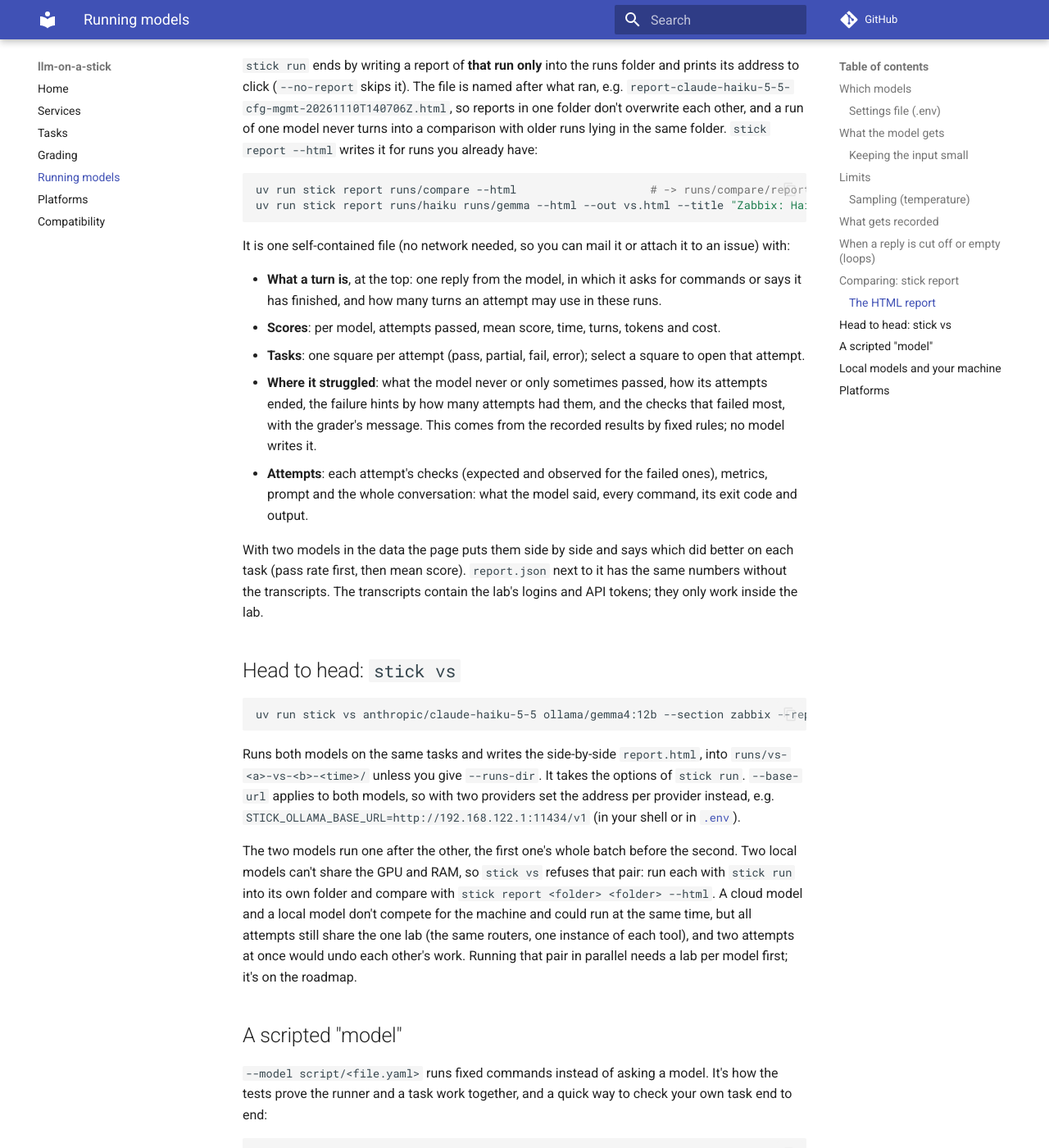
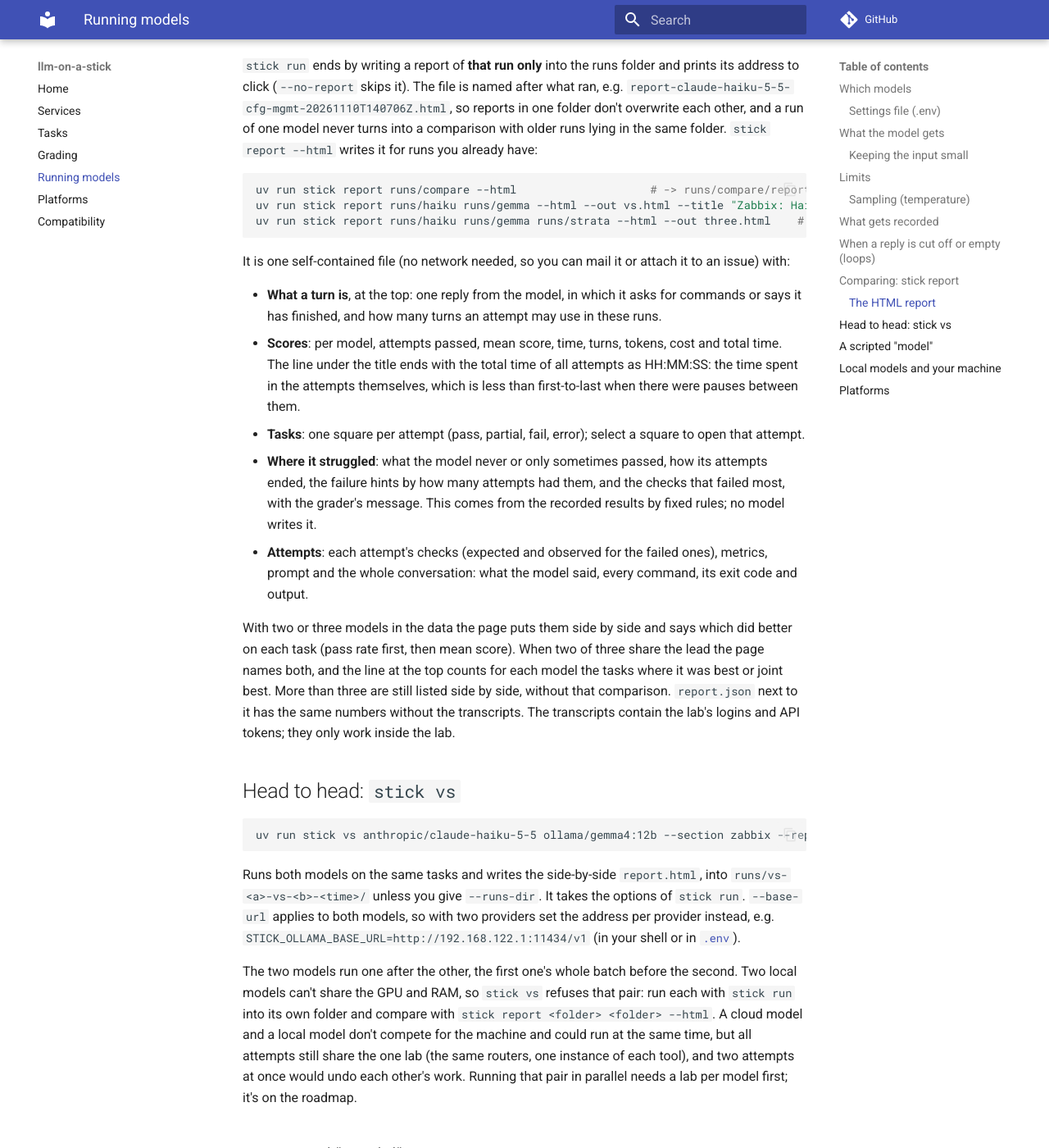
Before and after one commit to Jitter00/llm-on-a-stick, an MkDocs documentation site: the page built from docs/runner.md, in a window 1280 px wide and 1400 px high, scrolled down 7864 px. Shown: the whole window at 82% size. Built offline with MkDocs 1.6.1 and Material for MkDocs 9.7.7, drawn with Linux system fonts in a browser that asks for light colours; comment, search, counter and statistics services are not loaded.

Commit message:
feat(report): compare up to three models, show total time, line up the score cards (#37)
## What and why

`stick report --html` already accepted any number of run folders, but it
built the head-to-head (the "A vs B" title, the headline, `versus` in
`report.json`) for exactly two models only. Three models fell back to "3
models compared" with no headline.

- **Up to three models.** Two or three models now get the comparison.
With three:
- the title reads "A vs B vs C" and the third model has its own tag
style;
- the "Did better" column names the models that share the lead (for
example "A C tie") instead of a bare "tie";
- the headline counts, per model, the tasks where it was best or joint
best. With three, two models often share the lead, so counting sole wins
alone said "Level: 0 tasks, 5 tied" for a model that was clearly behind.
- Four or more models are still listed side by side without the
comparison. `stick vs` is unchanged (two models).
- **Total time.** The line under the title ends with the total time of
all attempts as HH:MM:SS, and each score card has a "Total time" tile.
It is the sum of the attempts' own durations, so pauses between attempts
are not in it.
- **Score cards line up.** Each card sized its three columns to its own
content, and a longer settings line pushed one card's numbers down. The
columns are now equal width, the cards share their rows, and narrow
cards switch to two columns.

**`report.json` changes:** `versus` has `contenders` and `top` instead
of `a` and `b`, and is set for two or three contenders; each task has
`leaders`; `total_wall_s` is added at the top level and per contender.

## How I tested it

- [x] `uv run pytest` (unit): 260 passed, with a new test for three and
four models
- [ ] `uv run pytest -m lab` (base lab), if lab assets or env code
changed: not applicable
- [ ] `uv run stick task lint`, if tasks changed: not applicable
- [x] `uv run pre-commit run --all-files`
- [x] Rebuilt one-, two- and three-model reports from existing run
folders and checked them by screenshot (headless Firefox, light theme,
1300 px and 1050 px wide)

🤖 Generated with [Claude Code](https://claude.com/claude-code)

Co-authored-by: Claude Fable 5.2 <noreply@anthropic.com>

````diff
--- a/docs/runner.md
+++ b/docs/runner.md
@@ -260,13 +260,16 @@ writes it for runs you already have:
 ```bash
 uv run stick report runs/compare --html                    # -> runs/compare/report.html
 uv run stick report runs/haiku runs/gemma --html --out vs.html --title "Zabbix: Haiku vs Gemma"
+uv run stick report runs/haiku runs/gemma runs/strata --html --out three.html    # three models
 ```
 
 It is one self-contained file (no network needed, so you can mail it or attach it to an issue) with:
 
 - **What a turn is**, at the top: one reply from the model, in which it asks for commands or says it has
   finished, and how many turns an attempt may use in these runs.
-- **Scores**: per model, attempts passed, mean score, time, turns, tokens and cost.
+- **Scores**: per model, attempts passed, mean score, time, turns, tokens, cost and total time. The line under
+  the title ends with the total time of all attempts as HH:MM:SS: the time spent in the attempts themselves,
+  which is less than first-to-last when there were pauses between them.
 - **Tasks**: one square per attempt (pass, partial, fail, error); select a square to open that attempt.
 - **Where it struggled**: what the model never or only sometimes passed, how its attempts ended, the failure
   hints by how many attempts had them, and the checks that failed most, with the grader's message. This comes
@@ -274,8 +277,10 @@ It is one self-contained file (no network needed, so you can mail it or attach i
 - **Attempts**: each attempt's checks (expected and observed for the failed ones), metrics, prompt and the whole
   conversation: what the model said, every command, its exit code and output.
 
-With two models in the data the page puts them side by side and says which did better on each task (pass rate
-first, then mean score). `report.json` next to it has the same numbers without the transcripts. The transcripts
+With two or three models in the data the page puts them side by side and says which did better on each task
+(pass rate first, then mean score). When two of three share the lead the page names both, and the line at the top
+counts for each model the tasks where it was best or joint best. More than three are still listed side by side,
+without that comparison. `report.json` next to it has the same numbers without the transcripts. The transcripts
 contain the lab's logins and API tokens; they only work inside the lab.
 
 ## Head to head: `stick vs`
````
Also changed, not shown: AGENTS.md (+4 -2 lines), README.md (+3 -2 lines), src/llm_on_a_stick/data/report.html (+26 -11 lines), 3 other files.
